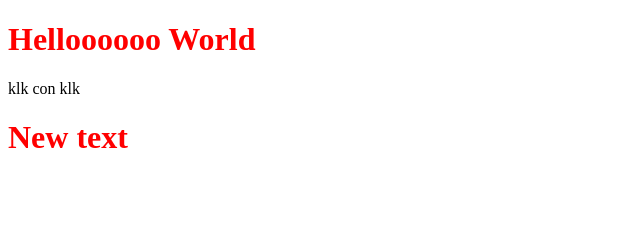
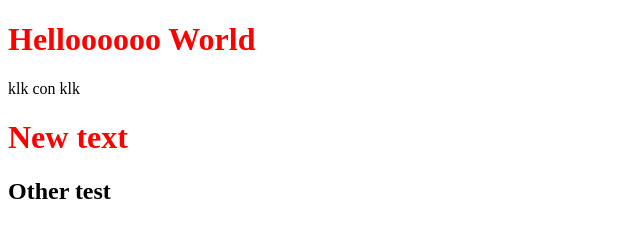
Before and after one commit to carlosvpn15/web-app-test, a plain HTML site: page index.html in a window 1280 px wide. Shown: the whole page, without its empty margins (0-640 px from the left). Drawn offline with Linux system fonts and the light colour scheme.

Commit message:
add more test

```diff
--- a/index.html
+++ b/index.html
@@ -10,6 +10,7 @@
     <h1>Helloooooo World</h1>
     <p>klk con klk</p>
     <h1>New text</h1>
+    <h2>Other test</h2>
     <script src="script.js"></script>
   </body>
 </html>
```
